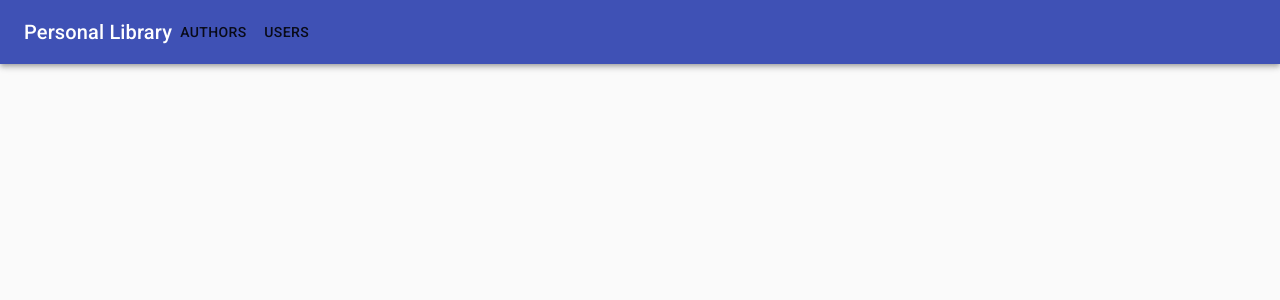
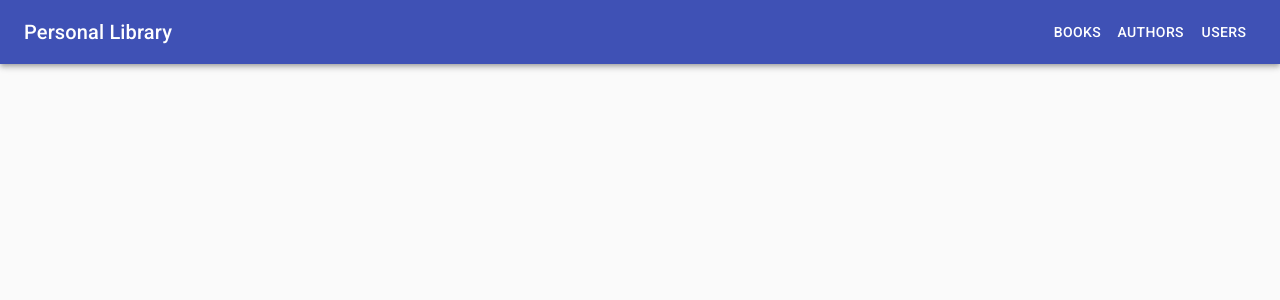
Before and after one commit to justinraydev/graphQL, a React app in the folder packages/web/: page /authors/1 in a window 1280 px wide. Shown: the top 300 px of the page. Built offline with nearby package versions, Linux system fonts and the light colour scheme.

Commit message:
Feature: Books page (#25)

```diff
--- a/packages/web/src/App.tsx
+++ b/packages/web/src/App.tsx
@@ -1,41 +1,21 @@
-import {
-  Typography,
-  Container,
-  CssBaseline,
-  AppBar,
-  Toolbar,
-  Button
-} from "@material-ui/core";
+import { Container, CssBaseline } from "@material-ui/core";
 import React from "react";
-import { Routes, Route, Link as RouterLink } from "react-router-dom";
+import { Route, Routes } from "react-router-dom";
 
+import { AppTopBar } from "./components/AppTopBar";
 import { AuthorsPage } from "./pages/AuthorsPage";
+import { BooksPage } from "./pages/BooksPage";
 import { UsersPage } from "./pages/UsersPage";
 
 export const App: React.FunctionComponent = () => (
   <>
     <CssBaseline />
-
-    <AppBar position="relative">
-      <Toolbar>
-        <Typography variant="h6" component="h1">
-          Personal Library
-        </Typography>
-
-        <nav>
-          <Button component={RouterLink} to="/">
-            Authors
-          </Button>
-          <Button component={RouterLink} to="/users">
-            Users
-          </Button>
-        </nav>
-      </Toolbar>
-    </AppBar>
+    <AppTopBar />
 
     <Container maxWidth="lg">
       <Routes>
-        <Route path="/" element={<AuthorsPage />} />
+        <Route path="/" element={<BooksPage />} />
+        <Route path="/authors" element={<AuthorsPage />} />
         <Route path="/users" element={<UsersPage />} />
       </Routes>
     </Container>
--- /dev/null
+++ b/packages/web/src/components/AppTopBar.tsx
@@ -0,0 +1,25 @@
+import { AppBar, Box, Button, Toolbar, Typography } from "@material-ui/core";
+import React from "react";
+import { Link as RouterLink } from "react-router-dom";
+
+export const AppTopBar = () => (
+  <AppBar position="static">
+    <Toolbar>
+      <Typography variant="h6" component="h1" style={{ flexGrow: 1 }}>
+        Personal Library
+      </Typography>
+
+      <Box>
+        <Button color="inherit" component={RouterLink} to="/">
+          Books
+        </Button>
+        <Button color="inherit" component={RouterLink} to="/authors">
+          Authors
+        </Button>
+        <Button color="inherit" component={RouterLink} to="/users">
+          Users
+        </Button>
+      </Box>
+    </Toolbar>
+  </AppBar>
+);
--- a/packages/web/src/components/AuthorCard.tsx
+++ b/packages/web/src/components/AuthorCard.tsx
@@ -1,4 +1,4 @@
-import { Card, CardActionArea, CardMedia, Typography } from "@material-ui/core";
+import { Card, CardMedia, Paper, Typography } from "@material-ui/core";
 import { makeStyles } from "@material-ui/core/styles";
 import React from "react";
 
@@ -19,15 +19,15 @@ export const AuthorCard: React.FunctionComponent<Props> = ({ author }) => {
   const classes = useStyles();
 
   return (
-    <Card>
-      <CardActionArea>
+    <Paper>
+      <Card>
         <CardMedia
           className={classes.media}
           image={author.photo.url}
           title={author.name}
         />
         <Typography component="h2">{author.name}</Typography>
-      </CardActionArea>
-    </Card>
+      </Card>
+    </Paper>
   );
 };
--- /dev/null
+++ b/packages/web/src/components/BookCard.tsx
@@ -0,0 +1,48 @@
+import {
+  Card,
+  CardContent,
+  CardMedia,
+  Paper,
+  Typography
+} from "@material-ui/core";
+import { makeStyles } from "@material-ui/core/styles";
+import React from "react";
+
+import { Book } from "../types";
+
+const useStyles = makeStyles({
+  root: {
+    display: "flex"
+  },
+  cover: {
+    height: 100,
+    minWidth: 100,
+    width: 100
+  }
+});
+
+type Props = {
+  book: Book;
+};
+
+export const BookCard: React.FunctionComponent<Props> = ({ book }) => {
+  const classes = useStyles();
+
+  return (
+    <div>
+      <Paper>
+        <Card className={classes.root}>
+          <CardMedia className={classes.cover} image={book.cover.url} />
+          <CardContent>
+            <Typography component="h3" noWrap>
+              {book.title}
+            </Typography>
+            <Typography component="h4" noWrap>
+              {book.author.name}
+            </Typography>
+          </CardContent>
+        </Card>
+      </Paper>
+    </div>
+  );
+};
--- /dev/null
+++ b/packages/web/src/pages/BooksPage.tsx
@@ -0,0 +1,61 @@
+import { gql, useQuery } from "@apollo/client";
+import {
+  CircularProgress,
+  Container,
+  Grid,
+  Typography
+} from "@material-ui/core";
+import { Alert } from "@material-ui/lab";
+import React from "react";
+
+import { BookCard } from "../components/BookCard";
+import { Book } from "../types";
+
+const BOOKS_QUERY = gql`
+  query {
+    books {
+      title
+      cover {
+        url
+      }
+      author {
+        name
+      }
+    }
+  }
+`;
+
+export const BooksPage: React.FunctionComponent = () => {
+  const { loading, error, data } = useQuery<{
+    books: Book[];
+  }>(BOOKS_QUERY);
+
+  if (loading) {
+    return (
+      <div>
+        <CircularProgress />
+        <span>Loading users...</span>
+      </div>
+    );
+  }
+
+  if (error || !data) {
+    return <Alert severity="error">Could not load users...</Alert>;
+  }
+
+  return (
+    <Container>
+      <Typography variant="h4" component="h2">
+        Books
+      </Typography>
+
+      <Grid container spacing={3}>
+        {data.books.map((book) => (
+          <Grid item key={book.title} xs={12} sm={6} md={4}>
+            <BookCard book={book} />
+          </Grid>
+        ))}
+      </Grid>
+    </Container>
+  );
+};
--- a/packages/web/src/types.ts
+++ b/packages/web/src/types.ts
@@ -5,6 +5,12 @@ interface Image {
 export interface Author {
   name: string;
   photo: Image;
+}
+
+export interface Book {
+  title: string;
+  cover: Image;
+  author: Author;
 }
 
 export interface User {
```
